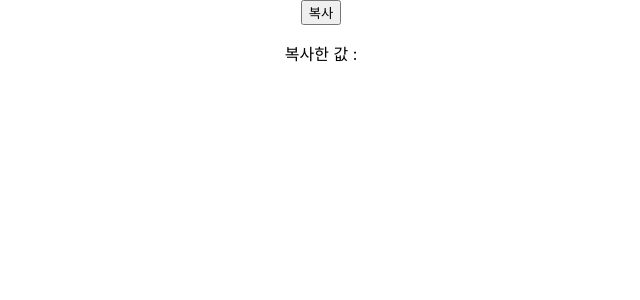
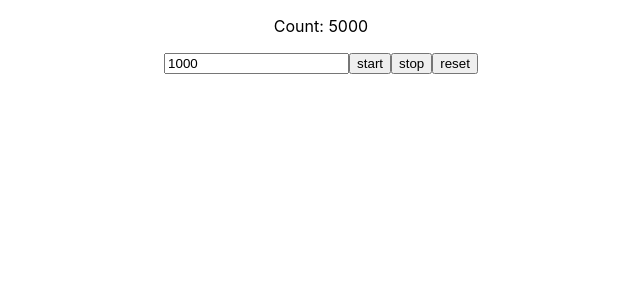
Before and after one commit to JihooDev/react_hooks, a React (Create React App) app: page / in a window 1280 px wide. Shown: the top 300 px of the page, without its empty margins (319-959 px from the left). Built offline with nearby package versions, Linux system fonts and the light colour scheme.

Commit message:
feat: CustomUseCountDown

```diff
--- a/src/App.tsx
+++ b/src/App.tsx
@@ -8,6 +8,7 @@ import UseCountDown from './components/useCountDown/UseCountDown';
 import CustomUseBoolean from './components/useBoolean/CustomUseBoolean';
 import CustomUseClickAnyWhere from './components/useClickAnyWhere/CustomUseClickAnyWhere';
 import CustomUseCopyClipboard from './components/useCopyToClipboard/CustomUseCopyClipboard';
+import CustomUseCountDown from './components/useCountDown/CustomUseCountDown';
 
 function App() {
   return (
@@ -22,10 +23,11 @@ function App() {
 
       {/* UseCopyToClipboard */}
       {/* <UseCopyToClipboard /> */}
-      <CustomUseCopyClipboard />
+      {/* <CustomUseCopyClipboard /> */}
 
       {/* UseCountDown */}
       {/* <UseCountDown /> */}
+      <CustomUseCountDown />
     </div>
   );
 }
--- /dev/null
+++ b/src/components/useCountDown/CustomUseCountDown.tsx
@@ -0,0 +1,55 @@
+import React, { ReactElement, useCallback, useState } from 'react'
+
+const CustomUseCountDown = (): ReactElement => {
+
+    const defaultCount = 5000;
+
+    const [count, setCount] = useState<number>(defaultCount);
+    const [intervalCount, setIntervalCount] = useState<number>(1000);
+    const [timer, setTimer] = useState<NodeJS.Timer>();
+    const [intervalState, setIntervalState] = useState<boolean>(false);
+
+    const startCountdown = (countNum: number) => {
+        if (intervalState) return;
+        stopCountdown();
+
+        setIntervalState(true);
+        let interval = setInterval(() => {
+            setCount((prev: number) => prev - 1);
+        }, countNum);
+
+        setTimer(interval);
+    }
+
+    const stopCountdown = () => {
+        clearInterval(timer);
+        setIntervalState(false);
+    }
+
+    const resetCountdown = () => {
+        stopCountdown();
+        setCount(defaultCount);
+        setIntervalState(false);
+    }
+
+    const handleChangeIntervalValue = (countValue: number) => {
+        setIntervalCount(countValue);
+    }
+
+    return (
+        <div>
+            <p>Count: {count}</p>
+
+            <input
+                type="number"
+                value={intervalCount}
+                onChange={(e) => handleChangeIntervalValue(Number(e.target.value))}
+            />
+            <button onClick={() => startCountdown(intervalCount)}>start</button>
+            <button onClick={stopCountdown}>stop</button>
+            <button onClick={resetCountdown}>reset</button>
+        </div>
+    )
+}
+
+export default CustomUseCountDown
```
